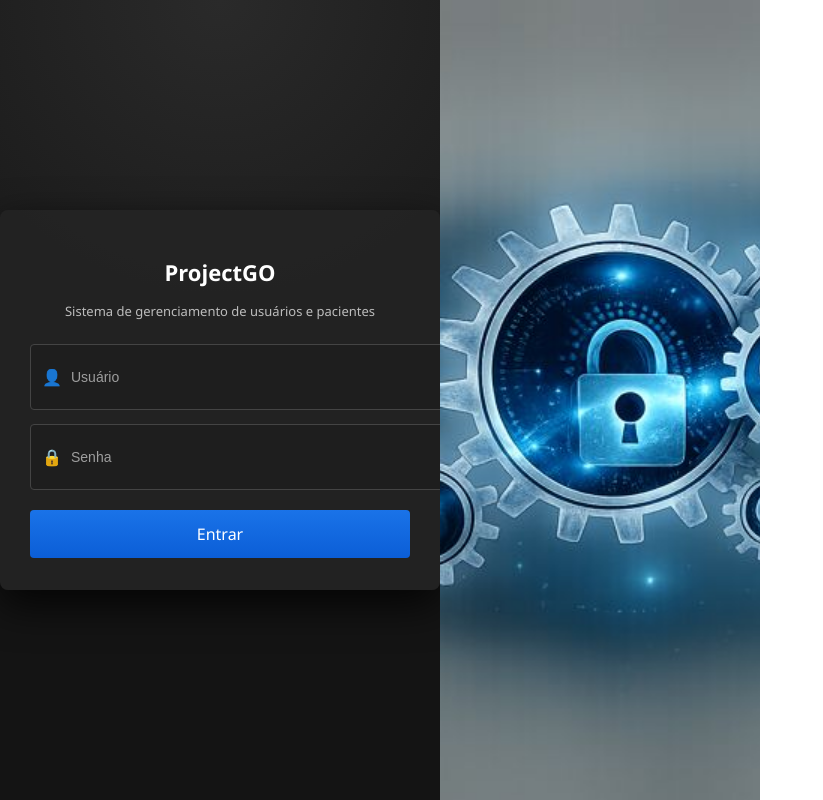
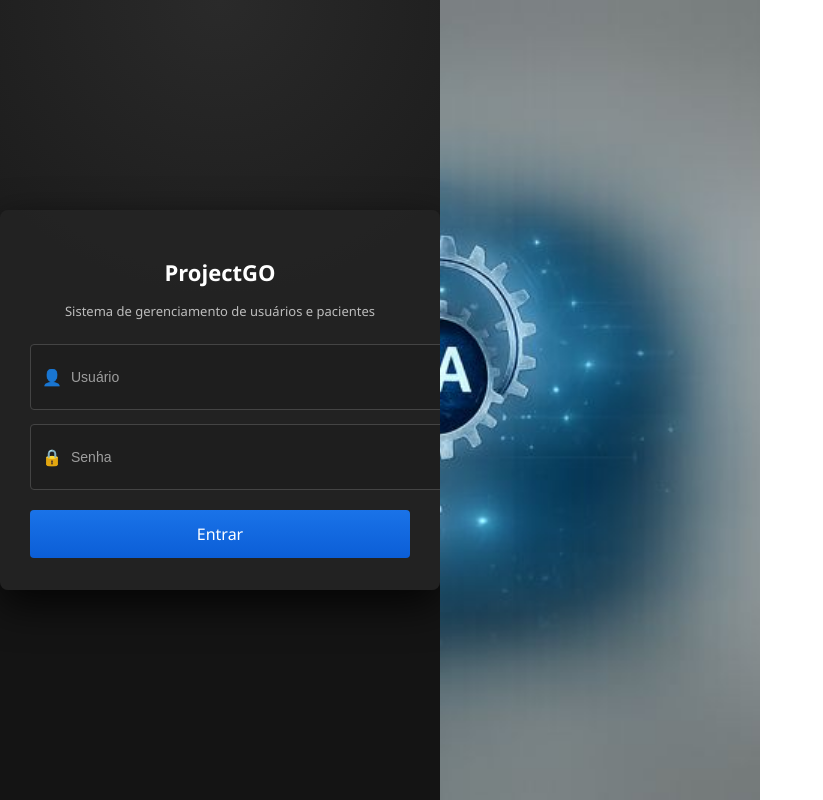
Before and after one commit to priyaekoo/projectGO, a React app in the folder frontend/: page /login in a window 1280 px wide. Shown: the whole page, without its empty margins (0-823 px from the left). Built offline with nearby package versions, Linux system fonts and the light colour scheme; the HTML template or start-up script is replaced by a standard one.

Commit message:
fix(login): adjust background zoom and focal point (background-size + object-position)

```diff
--- a/frontend/src/pages/Login/login.css
+++ b/frontend/src/pages/Login/login.css
@@ -25,10 +25,20 @@
   position: relative;
   align-self: stretch;
   overflow: hidden;
-  background-size: cover;
+  /* Aumenta o 'zoom' horizontal para evitar cortar a parte direita desejada */
+  background-size: 120% auto;
   background-position: right center;
   background-repeat: no-repeat;
   background-color: rgba(255, 255, 255, 0.02); /* leve fallback para ver área */
+}
+
+/* Ajustes responsivos: menos zoom em telas pequenas, mais em telas grandes */
+@media (min-width: 1200px) {
+  .login-left { background-size: 140% auto; }
+}
+@media (max-width: 900px) and (min-width: 600px) {
+  .login-left { background-size: 110% auto; }
+
 }
 
 /* overlay sutil para melhorar contraste sobre a imagem */
@@ -48,10 +58,16 @@
   width: 100%;
   height: 100%;
   object-fit: cover;
+  object-position: right center; /* focaliza à direita */
   z-index: 9999; /* acima do overlay */
   display: block;
   outline: 3px solid rgba(255,255,255,0.06);
   box-shadow: inset 0 0 60px rgba(0,0,0,0.35);
+  transform: translateX(6%); /* puxa um pouco para a direita */
+}
+
+@media (max-width: 900px) {
+  .login-left-img-fallback { transform: none; object-position: center center; }
 }
 
 
```
